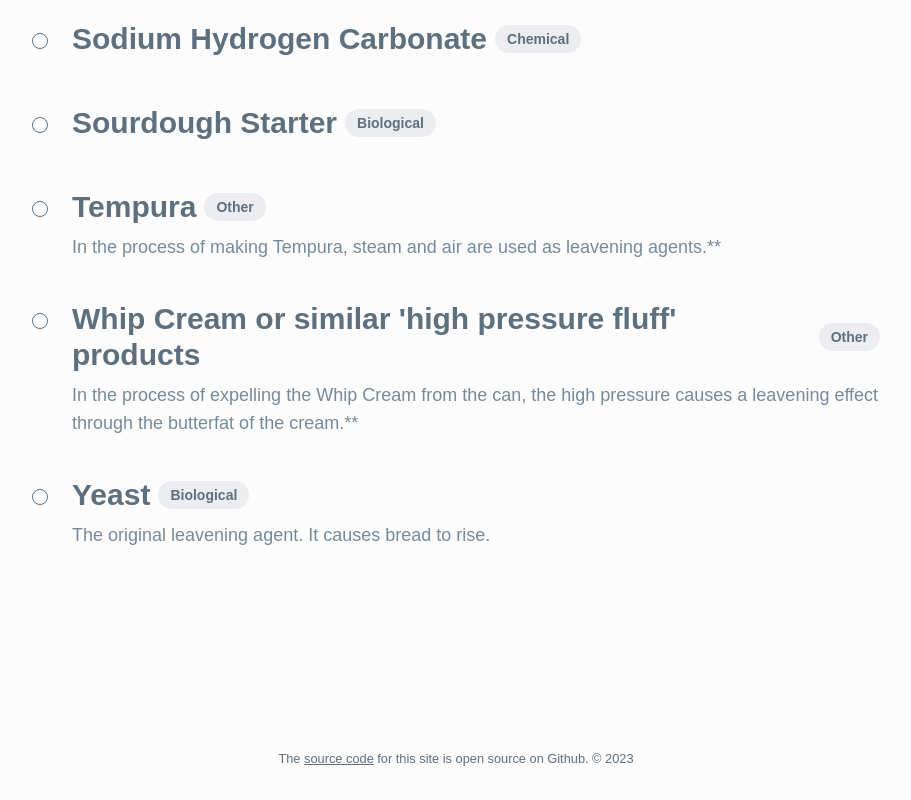
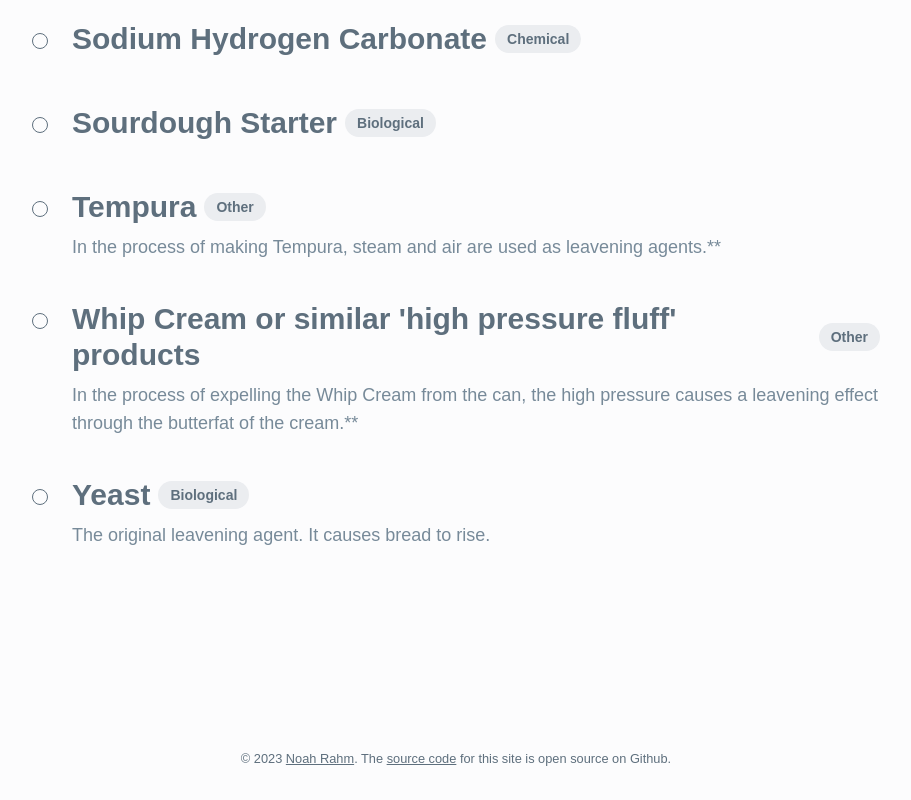
Before and after one commit to leaveningagents/leaveningagents.github.io, a SvelteKit app: page / in a window 1280 px wide. Shown: the part 5001-5801 px from the top of the page, without its empty margins (184-1095 px from the left). Built offline with nearby package versions, Linux system fonts and the light colour scheme; a small style sheet from the web is missing.

Commit message:
Update page footer

```diff
--- a/src/routes/+page.svelte
+++ b/src/routes/+page.svelte
@@ -55,6 +55,6 @@
   </div>
   <!-- Footer -->
   <footer class="flex text-center py-8 px-6 mt-10">
-    <small class="text-light-43 dark:text-dark-90 mx-auto">The <a class="text-light-43 dark:text-dark-80 underline duration-300 dark:hover:text-dark-80" href="https://github.com/leaveningagents">source code</a> for this site is open source on Github. &copy; 2023 </small>
+    <small class="text-light-43 dark:text-dark-90 mx-auto">&copy; 2023 <a class="text-light-43 dark:text-dark-80 underline duration-300 hover:text-accent dark:hover:text-accent" href="https://noahrahm.com">Noah Rahm</a>. The <a class="text-light-43 dark:text-dark-80 underline duration-300 hover:text-accent dark:hover:text-accent" href="https://github.com/leaveningagents">source code</a> for this site is open source on Github.</small>
   </footer>
 </div>
```
